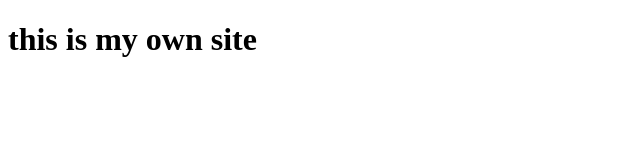
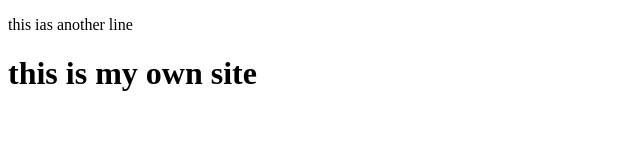
Before and after one commit to PraiseAddy2022/tests-repo, a plain HTML site: page index.html in a window 1280 px wide. Shown: the whole page, without its empty margins (0-640 px from the left). Drawn offline with Linux system fonts and the light colour scheme.

Commit message:
another change to index

```diff
--- a/index.html
+++ b/index.html
@@ -1,5 +1,6 @@
 <!DOCTYPE html>
 <html lang="en">
+    <p>this ias another line</p>
 <head>
     <meta charset="UTF-8">
     <meta name="viewport" content="width=device-width, initial-scale=1.0">
```
